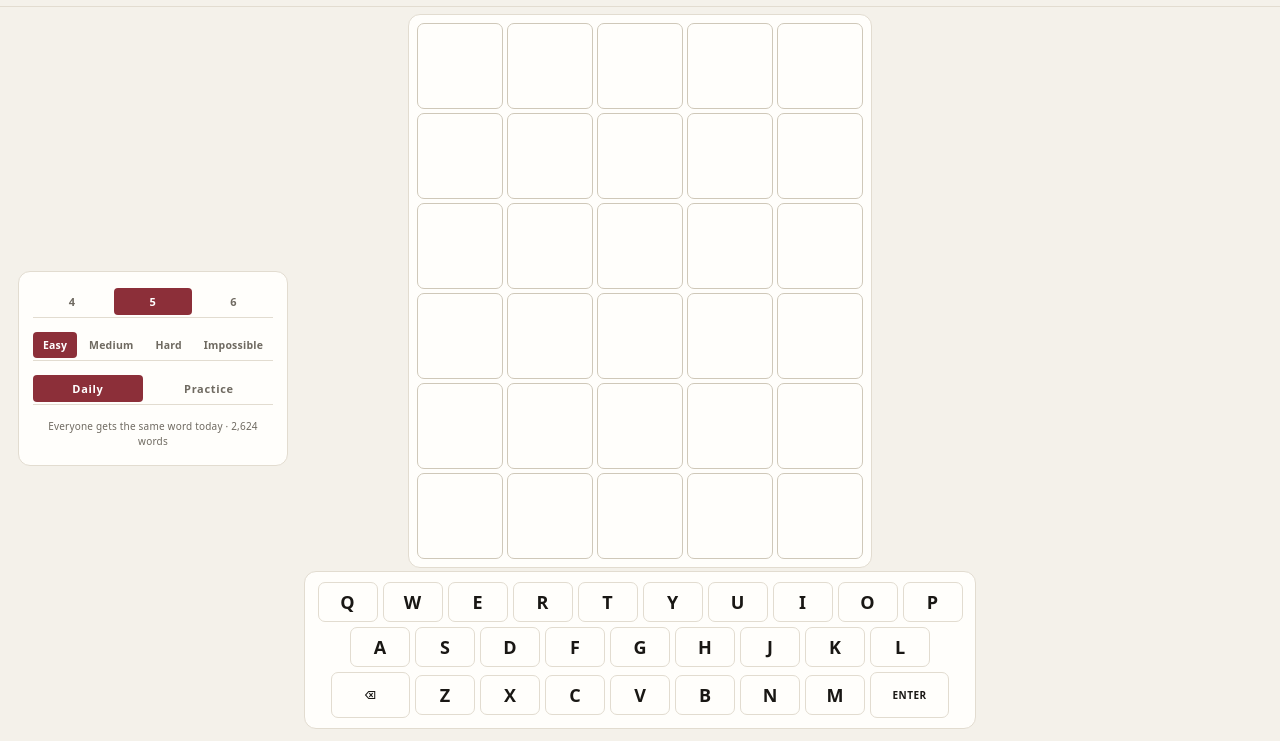
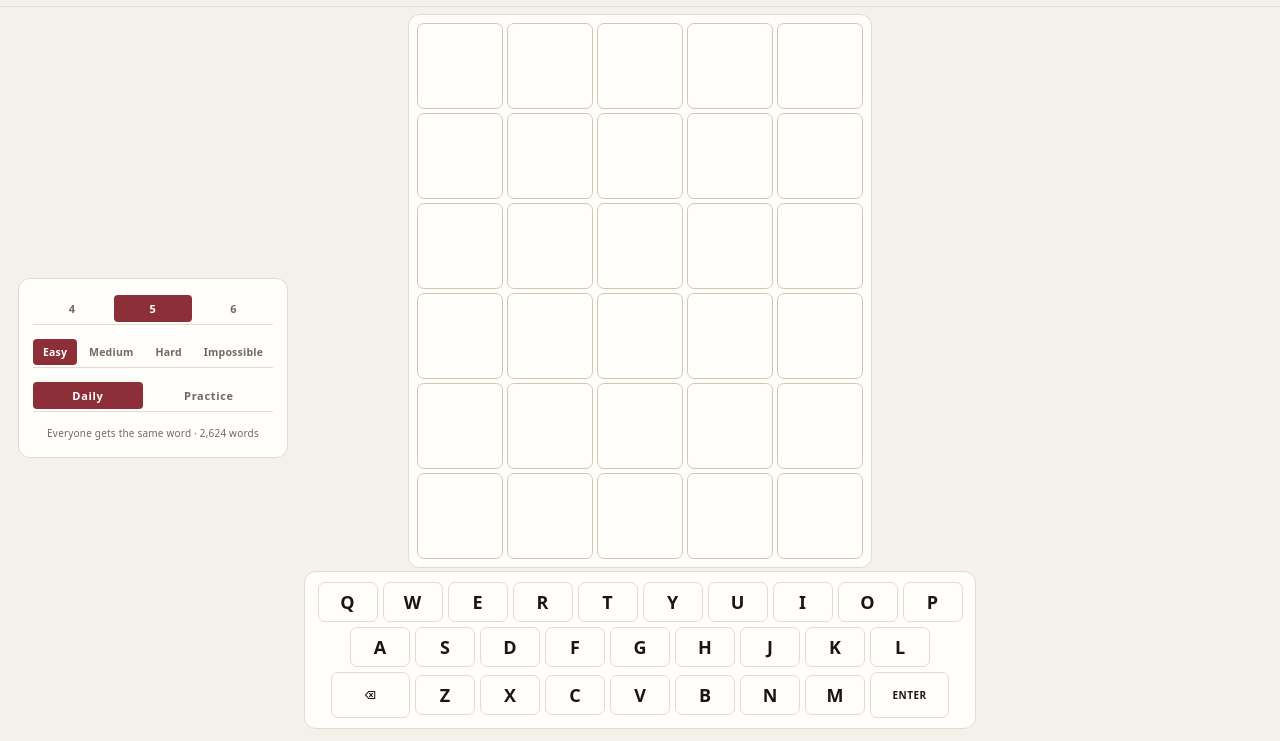
Before and after one commit to ninastan-artashes/english-word-game, a plain HTML site: page index.html in a window 1280 px wide. Shown: the part 59-800 px from the top of the page. Drawn offline with Linux system fonts and the light colour scheme.

Commit message:
Update daily hint wording in index.html

```diff
--- a/index.html
+++ b/index.html
@@ -986,7 +986,7 @@ const I18N = {
     title:"WORDPLAY", subtitle:"ENGLISH WORD GAME",
     easy:"Easy", medium:"Medium", hard:"Hard", impossible:"Impossible",
     daily:"Daily", practice:"Practice",
-    hintDaily:"Everyone gets the same word today", hintPractice:"Endless practice",
+    hintDaily:"Everyone gets the same word", hintPractice:"Endless practice",
     hintDone:"Today's puzzle is finished — switch to Practice for another word",
     howToPlay:"How to play",
     rulesIntro:"Guess the hidden English word in six tries. Each guess must be a valid word of the selected length.",
```
